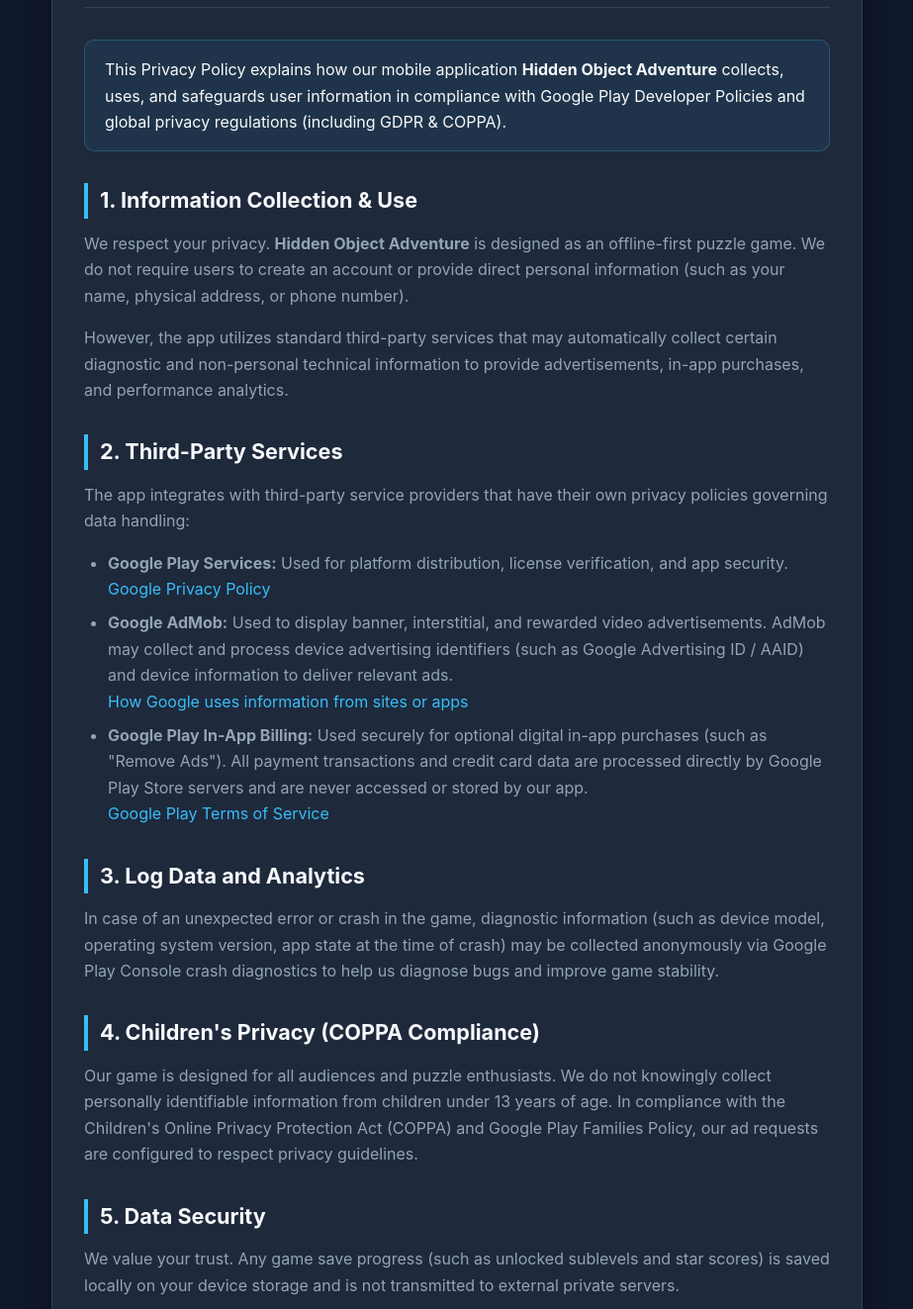
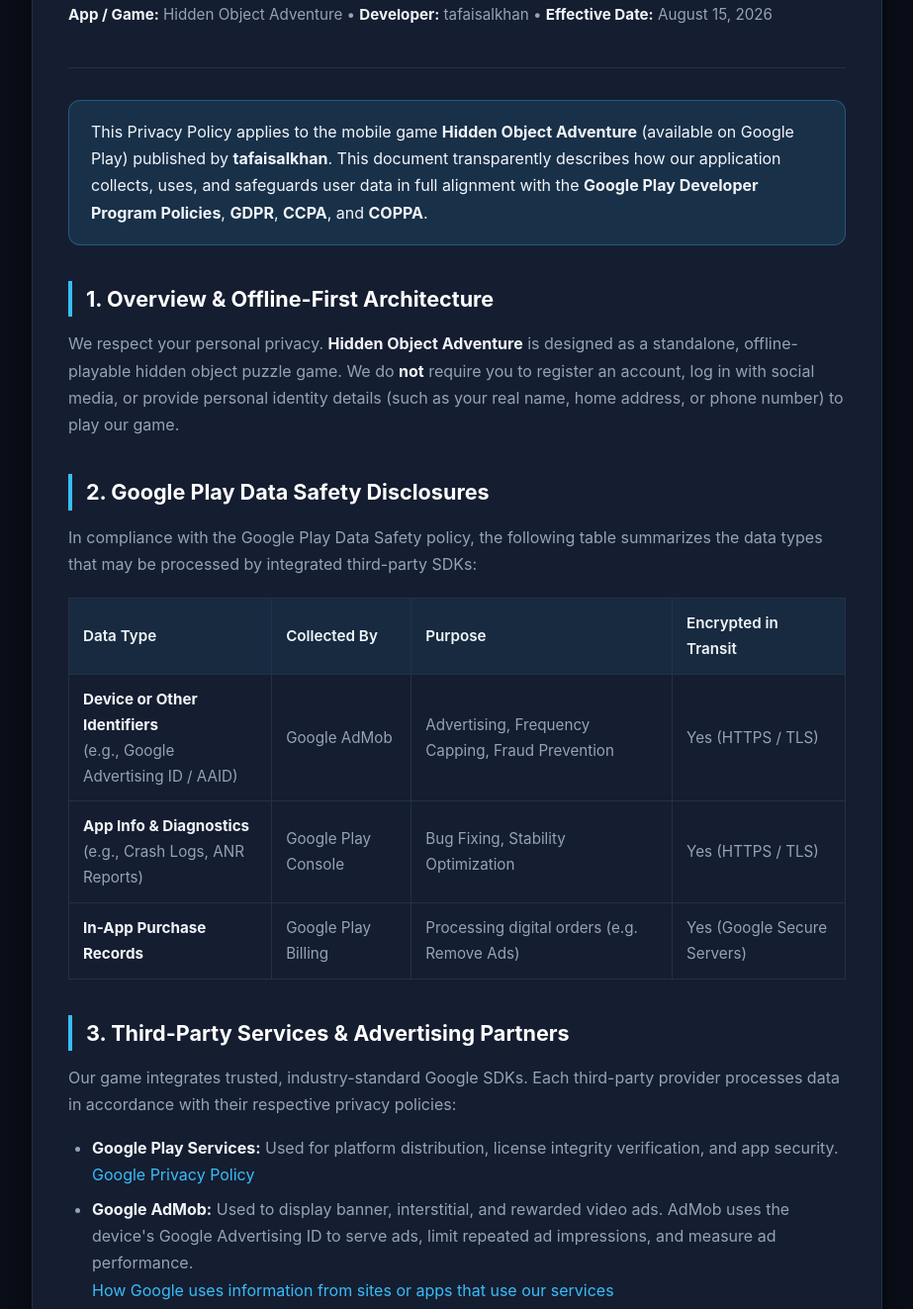
Before and after one commit to tafaisalkhan/hidden_object, a plain HTML site: page privacy_policy/index.html in a window 1280 px wide. Shown: the part 189-1512 px from the top of the page at 99% size, without its empty margins (178-1101 px from the left). Drawn offline with Linux system fonts and the light colour scheme.

Commit message:
Update Google Play compliant privacy policy

```diff
--- a/privacy_policy/index.html
+++ b/privacy_policy/index.html
@@ -6,13 +6,17 @@
     <title>Privacy Policy - Hidden Object Adventure</title>
     <style>
         :root {
-            --bg-color: #0f172a;
-            --card-bg: #1e293b;
-            --text-primary: #f8fafc;
+            --bg-color: #0b0f19;
+            --card-bg: #151d30;
+            --text-primary: #f1f5f9;
             --text-secondary: #94a3b8;
-            --accent-color: #38bdf8;
-            --border-color: #334155;
-            --highlight: #f59e0b;
+            --accent: #38bdf8;
+            --accent-hover: #7dd3fc;
+            --border: #243049;
+            --badge-bg: rgba(56, 189, 248, 0.12);
+            --badge-border: rgba(56, 189, 248, 0.3);
+            --warning-bg: rgba(245, 158, 11, 0.1);
+            --warning-border: rgba(245, 158, 11, 0.3);
         }
 
         * {
@@ -22,34 +26,48 @@
         }
 
         body {
-            font-family: -apple-system, BlinkMacSystemFont, "Segoe UI", Roboto, Helvetica, Arial, sans-serif;
+            font-family: -apple-system, BlinkMacSystemFont, "Segoe UI", Roboto, Oxygen, Ubuntu, Cantarell, "Open Sans", "Helvetica Neue", sans-serif;
             background-color: var(--bg-color);
             color: var(--text-primary);
-            line-height: 1.65;
-            padding: 24px 16px;
+            line-height: 1.7;
+            padding: 32px 16px;
         }
 
         .container {
-            max-width: 820px;
+            max-width: 860px;
             margin: 0 auto;
             background: var(--card-bg);
-            padding: 40px 32px;
+            padding: 44px 36px;
             border-radius: 16px;
-            border: 1px solid var(--border-color);
-            box-shadow: 0 10px 25px -5px rgba(0, 0, 0, 0.5);
+            border: 1px solid var(--border);
+            box-shadow: 0 20px 40px rgba(0, 0, 0, 0.6);
         }
 
         header {
-            border-bottom: 1px solid var(--border-color);
+            border-bottom: 1px solid var(--border);
             padding-bottom: 24px;
             margin-bottom: 32px;
         }
 
+        .badge {
+            display: inline-block;
+            background: var(--badge-bg);
+            border: 1px solid var(--badge-border);
+            color: var(--accent);
+            font-size: 0.82rem;
+            font-weight: 600;
+            padding: 4px 12px;
+            border-radius: 999px;
+            margin-bottom: 14px;
+            text-transform: uppercase;
+            letter-spacing: 0.5px;
+        }
+
         h1 {
             font-size: 2.2rem;
-            color: var(--accent-color);
+            color: #ffffff;
             margin-bottom: 8px;
-            letter-spacing: -0.5px;
+            font-weight: 700;
         }
 
         .meta {
@@ -59,14 +77,13 @@
 
         h2 {
             font-size: 1.35rem;
-            color: var(--text-primary);
-            margin-top: 32px;
-            margin-bottom: 12px;
+            color: #ffffff;
+            margin-top: 36px;
+            margin-bottom: 14px;
             display: flex;
             align-items: center;
-            gap: 8px;
-            border-left: 4px solid var(--accent-color);
-            padding-left: 12px;
+            border-left: 4px solid var(--accent);
+            padding-left: 14px;
         }
 
         p {
@@ -75,9 +92,9 @@
             font-size: 1rem;
         }
 
-        ul {
+        ul, ol {
             margin-left: 24px;
-            margin-bottom: 16px;
+            margin-bottom: 18px;
             color: var(--text-secondary);
         }
 
@@ -85,37 +102,77 @@
             margin-bottom: 8px;
         }
 
+        strong {
+            color: var(--text-primary);
+        }
+
         a {
-            color: var(--accent-color);
+            color: var(--accent);
             text-decoration: none;
-            transition: color 0.2s ease;
+            transition: color 0.2s;
         }
 
         a:hover {
-            color: #7dd3fc;
+            color: var(--accent-hover);
             text-decoration: underline;
         }
 
-        .highlight-box {
-            background: rgba(56, 189, 248, 0.08);
-            border: 1px solid rgba(56, 189, 248, 0.25);
-            border-radius: 10px;
-            padding: 16px 20px;
-            margin: 20px 0;
+        .callout {
+            background: var(--badge-bg);
+            border: 1px solid var(--badge-border);
+            border-radius: 12px;
+            padding: 18px 22px;
+            margin: 24px 0;
         }
 
-        .highlight-box p {
+        .callout p {
             margin: 0;
             color: var(--text-primary);
         }
 
+        .table-wrap {
+            overflow-x: auto;
+            margin: 20px 0;
+        }
+
+        table {
+            width: 100%;
+            border-collapse: collapse;
+            font-size: 0.95rem;
+        }
+
+        th, td {
+            text-align: left;
+            padding: 12px 14px;
+            border: 1px solid var(--border);
+        }
+
+        th {
+            background: rgba(56, 189, 248, 0.08);
+            color: var(--text-primary);
+            font-weight: 600;
+        }
+
+        td {
+            color: var(--text-secondary);
+        }
+
         footer {
-            margin-top: 40px;
-            padding-top: 20px;
-            border-top: 1px solid var(--border-color);
+            margin-top: 48px;
+            padding-top: 24px;
+            border-top: 1px solid var(--border);
             text-align: center;
-            font-size: 0.88rem;
+            font-size: 0.9rem;
             color: var(--text-secondary);
+        }
+
+        @media (max-width: 640px) {
+            .container {
+                padding: 24px 18px;
+            }
+            h1 {
+                font-size: 1.75rem;
+            }
         }
     </style>
 </head>
@@ -123,59 +180,105 @@
 
 <div class="container">
     <header>
+        <span class="badge">Google Play Store Compliant</span>
         <h1>Privacy Policy</h1>
-        <p class="meta"><strong>Game:</strong> Hidden Object Adventure &bull; <strong>Effective Date:</strong> August 15, 2026</p>
+        <p class="meta">
+            <strong>App / Game:</strong> Hidden Object Adventure &bull;
+            <strong>Developer:</strong> tafaisalkhan &bull;
+            <strong>Effective Date:</strong> August 15, 2026
+        </p>
     </header>
 
-    <div class="highlight-box">
-        <p>This Privacy Policy explains how our mobile application <strong>Hidden Object Adventure</strong> collects, uses, and safeguards user information in compliance with Google Play Developer Policies and global privacy regulations (including GDPR &amp; COPPA).</p>
+    <div class="callout">
+        <p>This Privacy Policy applies to the mobile game <strong>Hidden Object Adventure</strong> (available on Google Play) published by <strong>tafaisalkhan</strong>. This document transparently describes how our application collects, uses, and safeguards user data in full alignment with the <strong>Google Play Developer Program Policies</strong>, <strong>GDPR</strong>, <strong>CCPA</strong>, and <strong>COPPA</strong>.</p>
     </div>
 
-    <h2>1. Information Collection &amp; Use</h2>
-    <p>We respect your privacy. <strong>Hidden Object Adventure</strong> is designed as an offline-first puzzle game. We do not require users to create an account or provide direct personal information (such as your name, physical address, or phone number).</p>
-    <p>However, the app utilizes standard third-party services that may automatically collect certain diagnostic and non-personal technical information to provide advertisements, in-app purchases, and performance analytics.</p>
+    <h2>1. Overview &amp; Offline-First Architecture</h2>
+    <p>We respect your personal privacy. <strong>Hidden Object Adventure</strong> is designed as a standalone, offline-playable hidden object puzzle game. We do <strong>not</strong> require you to register an account, log in with social media, or provide personal identity details (such as your real name, home address, or phone number) to play our game.</p>
 
-    <h2>2. Third-Party Services</h2>
-    <p>The app integrates with third-party service providers that have their own privacy policies governing data handling:</p>
+    <h2>2. Google Play Data Safety Disclosures</h2>
+    <p>In compliance with the Google Play Data Safety policy, the following table summarizes the data types that may be processed by integrated third-party SDKs:</p>
+
+    <div class="table-wrap">
+        <table>
+            <thead>
+                <tr>
+                    <th>Data Type</th>
+                    <th>Collected By</th>
+                    <th>Purpose</th>
+                    <th>Encrypted in Transit</th>
+                </tr>
+            </thead>
+            <tbody>
+                <tr>
+                    <td><strong>Device or Other Identifiers</strong><br>(e.g., Google Advertising ID / AAID)</td>
+                    <td>Google AdMob</td>
+                    <td>Advertising, Frequency Capping, Fraud Prevention</td>
+                    <td>Yes (HTTPS / TLS)</td>
+                </tr>
+                <tr>
+                    <td><strong>App Info &amp; Diagnostics</strong><br>(e.g., Crash Logs, ANR Reports)</td>
+                    <td>Google Play Console</td>
+                    <td>Bug Fixing, Stability Optimization</td>
+                    <td>Yes (HTTPS / TLS)</td>
+                </tr>
+                <tr>
+                    <td><strong>In-App Purchase Records</strong></td>
+                    <td>Google Play Billing</td>
+                    <td>Processing digital orders (e.g. Remove Ads)</td>
+                    <td>Yes (Google Secure Servers)</td>
+                </tr>
+            </tbody>
+        </table>
+    </div>
+
+    <h2>3. Third-Party Services &amp; Advertising Partners</h2>
+    <p>Our game integrates trusted, industry-standard Google SDKs. Each third-party provider processes data in accordance with their respective privacy policies:</p>
     <ul>
         <li>
-            <strong>Google Play Services:</strong> Used for platform distribution, license verification, and app security.<br>
+            <strong>Google Play Services:</strong> Used for platform distribution, license integrity verification, and app security.<br>
             <a href="https://policies.google.com/privacy" target="_blank" rel="noopener noreferrer">Google Privacy Policy</a>
         </li>
         <li>
-            <strong>Google AdMob:</strong> Used to display banner, interstitial, and rewarded video advertisements. AdMob may collect and process device advertising identifiers (such as Google Advertising ID / AAID) and device information to deliver relevant ads.<br>
-            <a href="https://policies.google.com/technologies/ads" target="_blank" rel="noopener noreferrer">How Google uses information from sites or apps</a>
+            <strong>Google AdMob:</strong> Used to display banner, interstitial, and rewarded video ads. AdMob uses the device's Google Advertising ID to serve ads, limit repeated ad impressions, and measure ad performance.<br>
+            <a href="https://policies.google.com/technologies/ads" target="_blank" rel="noopener noreferrer">How Google uses information from sites or apps that use our services</a>
         </li>
         <li>
-            <strong>Google Play In-App Billing:</strong> Used securely for optional digital in-app purchases (such as "Remove Ads"). All payment transactions and credit card data are processed directly by Google Play Store servers and are never accessed or stored by our app.<br>
+            <strong>Google Play In-App Billing:</strong> Provides secure transactions for optional digital purchases (such as "Remove Ads"). <strong>We never collect, process, or store your credit card or financial details.</strong> All payments are processed entirely and securely by Google Play.<br>
             <a href="https://play.google.com/about/play-terms/index.html" target="_blank" rel="noopener noreferrer">Google Play Terms of Service</a>
         </li>
     </ul>
 
-    <h2>3. Log Data and Analytics</h2>
-    <p>In case of an unexpected error or crash in the game, diagnostic information (such as device model, operating system version, app state at the time of crash) may be collected anonymously via Google Play Console crash diagnostics to help us diagnose bugs and improve game stability.</p>
+    <h2>4. Children's Privacy (COPPA &amp; Families Policy Compliance)</h2>
+    <p>Our game is family-friendly and designed for puzzle lovers of all ages. We do not knowingly collect personal information from children under the age of 13. In accordance with the <strong>Children’s Online Privacy Protection Act (COPPA)</strong> and the <strong>Google Play Families Policy</strong>, all ad requests are configured with appropriate family and age-appropriate content ratings.</p>
 
-    <h2>4. Children's Privacy (COPPA Compliance)</h2>
-    <p>Our game is designed for all audiences and puzzle enthusiasts. We do not knowingly collect personally identifiable information from children under 13 years of age. In compliance with the Children's Online Privacy Protection Act (COPPA) and Google Play Families Policy, our ad requests are configured to respect privacy guidelines.</p>
+    <h2>5. Local Data Storage &amp; Progress Retention</h2>
+    <p>Your game save data (such as completed levels, earned 3-star ratings, high scores, and sound/music settings) is stored <strong>locally on your device storage</strong>. We do not upload your gameplay progress to private external servers.</p>
 
-    <h2>5. Data Security</h2>
-    <p>We value your trust. Any game save progress (such as unlocked sublevels and star scores) is saved locally on your device storage and is not transmitted to external private servers.</p>
+    <h2>6. User Control &amp; How to Opt-Out of Personalized Ads</h2>
+    <p>You have full control over advertising identifiers on your Android device. You can reset your Google Advertising ID or opt out of personalized advertisements at any time:</p>
+    <ol>
+        <li>Open your Android device <strong>Settings</strong>.</li>
+        <li>Navigate to <strong>Google &rarr; Ads</strong> (or <strong>Privacy &rarr; Ads</strong>).</li>
+        <li>Tap <strong>Reset advertising ID</strong> or <strong>Delete advertising ID</strong>.</li>
+    </ol>
 
-    <h2>6. User Choices &amp; Ad Opt-Out</h2>
-    <p>You can opt out of personalized advertisements or reset your Advertising ID at any time through your Android device settings:</p>
-    <ul>
-        <li>Go to <strong>Settings &rarr; Google &rarr; Ads</strong> and select <strong>Reset advertising ID</strong> or <strong>Delete advertising ID</strong>.</li>
-    </ul>
+    <h2>7. Data Deletion Requests</h2>
+    <p>Because our game stores gameplay progress locally on your device and does not maintain remote user accounts, you can delete all locally stored game data at any time by clearing the game's storage cache under <strong>Settings &rarr; Apps &rarr; Hidden Object Adventure &rarr; Storage &rarr; Clear Data</strong>, or by uninstalling the application.</p>
 
-    <h2>7. Changes to This Privacy Policy</h2>
-    <p>We may update this Privacy Policy from time to time to reflect improvements in our app or regulatory requirements. Any changes will be posted on this page with an updated effective date.</p>
+    <h2>8. Policy Updates</h2>
+    <p>We may update this Privacy Policy periodically to reflect app updates, new legal requirements, or Google Play policy modifications. Changes will be posted to this page with an updated effective date.</p>
 
-    <h2>8. Contact Us</h2>
-    <p>If you have any questions, feedback, or requests regarding this Privacy Policy, please contact us at:</p>
-    <p><strong>Email:</strong> <a href="mailto:support@example.com">support@example.com</a></p>
+    <h2>9. Contact Information</h2>
+    <p>If you have any questions or feedback regarding this Privacy Policy, please contact the developer:</p>
+    <p>
+        <strong>Developer:</strong> tafaisalkhan<br>
+        <strong>Project Repository:</strong> <a href="https://github.com/tafaisalkhan/hidden_object" target="_blank" rel="noopener noreferrer">https://github.com/tafaisalkhan/hidden_object</a><br>
+        <strong>Email Support:</strong> <a href="mailto:tafaisalkhan@gmail.com">tafaisalkhan@gmail.com</a>
+    </p>
 
     <footer>
-        &copy; 2026 Hidden Object Adventure. All rights reserved.
+        &copy; 2026 tafaisalkhan &bull; Hidden Object Adventure. All rights reserved.
     </footer>
 </div>
 
```
Also changed, not shown: index.html (added, +286 -0 lines).
